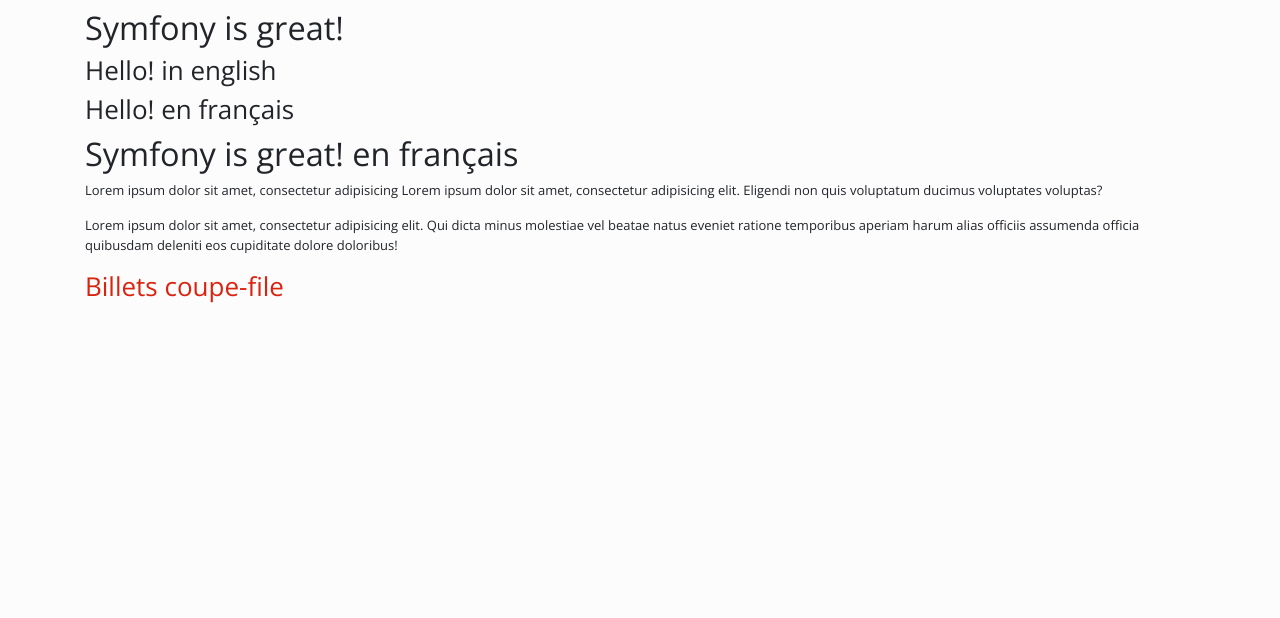
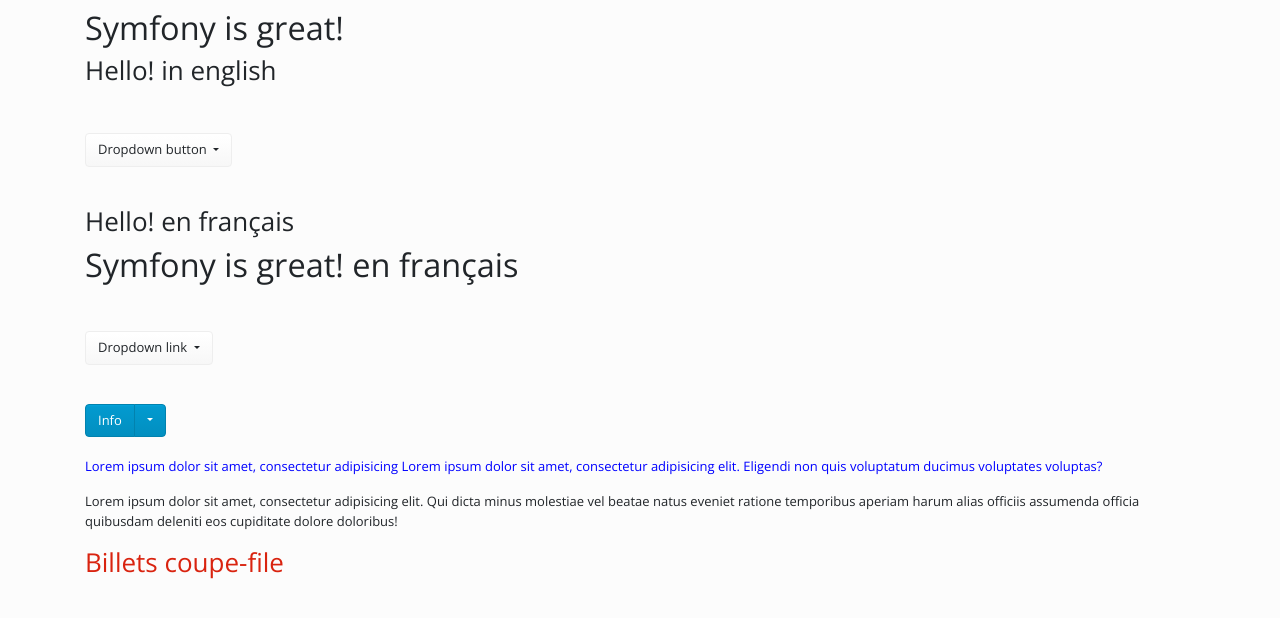
Before and after one commit to olpok/p4, a Symfony app: template templates/advert/home.html.twig in a window 1280 px wide. Shown: the part 66-684 px from the top of the page. Run offline with Twig, Linux system fonts and the light colour scheme; the template is opened without the code that fills it, so the values that code supplies are empty; some libraries are stand-ins or nearby versions.

Commit message:
work with links dropdown

```diff
--- a/templates/advert/home.html.twig
+++ b/templates/advert/home.html.twig
@@ -1,20 +1,55 @@
 {% extends 'base.html.twig' %}
+
 
 {% block body %}
 
     <h1>{{ title }}</h1>
     <h1>{% trans %}Symfony is great!{% endtrans %}</h1>
     <h2>  {{ 'Hello'|trans }}!  in english </h2>
+<br/> <br/>
 
-
-
+    <div class="dropdown">
+        <button class="btn btn-secondary dropdown-toggle" type="button" id="dropdownMenuButton" data-toggle="dropdown" aria-haspopup="true" aria-expanded="false">
+            Dropdown button
+        </button>
+        <div class="dropdown-menu" aria-labelledby="dropdownMenuButton">
+            <a class="dropdown-item" href="#">Action</a>
+            <a class="dropdown-item" href="#">Another action</a>
+            <a class="dropdown-item" href="#">Something else here</a>
+        </div>
+    </div>
+    <br/> <br/>
     <h2> {{ 'Bienvenue'|trans }}! en français</h2>
     <h1>{% trans %}J'aime Symfony{% endtrans %}! en français</h1>
 
+<br/> <br/>
+    <div class="dropdown">
+        <a class="btn btn-secondary dropdown-toggle" href="#" role="button" id="dropdownMenuLink" data-toggle="dropdown" aria-haspopup="true" aria-expanded="false">
+            Dropdown link
+        </a>
 
-    <p>Lorem ipsum dolor sit amet, consectetur adipisicing Lorem ipsum  dolor sit amet, consectetur
+        <div class="dropdown-menu" aria-labelledby="dropdownMenuLink">
+            <a class="dropdown-item" href="#">Action</a>
+            <a class="dropdown-item" href="#">Another action</a>
+            <a class="dropdown-item" href="#">Something else here</a>
+        </div>
+    </div>
+   <br/> <br/>
+
+   <div class="btn-group" role="group" aria-label="Button group with nested dropdown">
+  <button type="button" class="btn btn-info">Info</button>
+  <div class="btn-group" role="group">
+    <button id="btnGroupDrop3" type="button" class="btn btn-info dropdown-toggle" data-toggle="dropdown" aria-haspopup="true" aria-expanded="false"></button>
+    <div class="dropdown-menu" aria-labelledby="btnGroupDrop3">
+      <a class="dropdown-item" href="#">Dropdown link</a>
+      <a class="dropdown-item" href="#">Dropdown link</a>
+    </div>
+  </div>
+</div>
+  <br/> <br/>
+    <p style="color:blue">Lorem ipsum dolor sit amet, consectetur adipisicing Lorem ipsum  dolor sit amet, consectetur
     adipisicing elit. Eligendi non quis voluptatum ducimus voluptates voluptas? </p>
-    <p>Lorem ipsum dolor sit amet, consectetur adipisicing elit. Qui dicta minus molestiae vel beatae
+    <p >Lorem ipsum dolor sit amet, consectetur adipisicing elit. Qui dicta minus molestiae vel beatae
     natus eveniet ratione temporibus aperiam harum alias officiis assumenda officia quibusdam deleniti
     eos cupiditate dolore doloribus!</p>
 
```
